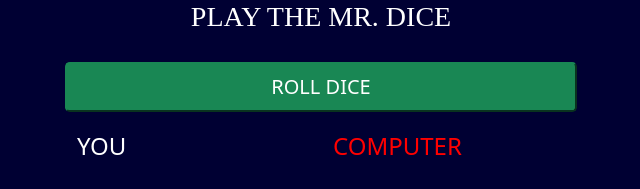
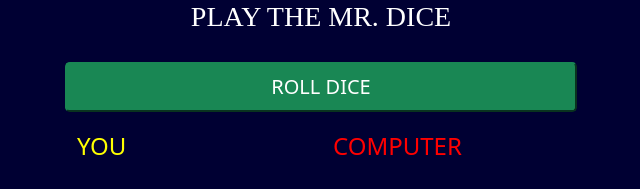
Before and after one commit to Job-21/Job-21.github.io, a website: page index.html in a window 1280 px wide. Shown: the top 189 px of the page, 319-959 px from the left. Drawn offline with nearby package versions, Linux system fonts and the light colour scheme.

Commit message:
i changed the text color of the player text to yellow

```diff
--- a/index.html
+++ b/index.html
@@ -25,7 +25,7 @@
 <div class="contents row" style="margin: 20px auto; width: 40%;">
 
     <div  class="player col-xl-6 col-sm-6 col-xs-12">
-        <h4 style="color: white;">YOU</h4><br>
+        <h4 style="color: yellow;">YOU</h4><br>
         <img class="img-fluid" src="images/dice-1.png" width="150" height="150" alt="New York">
     </div>
 
```
